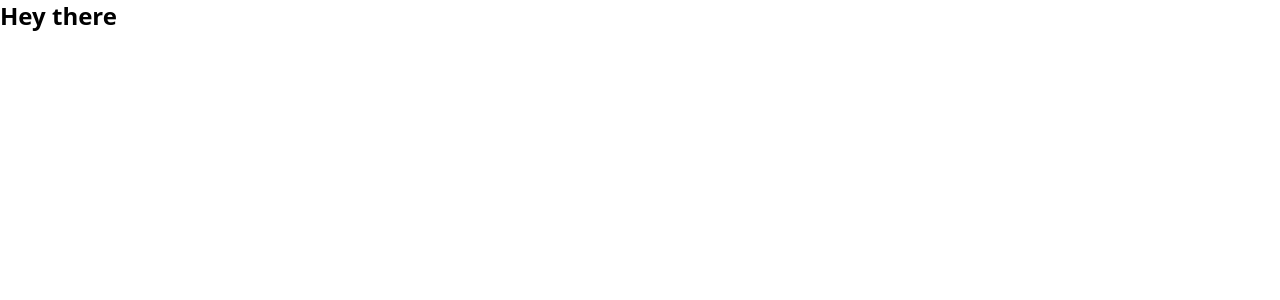
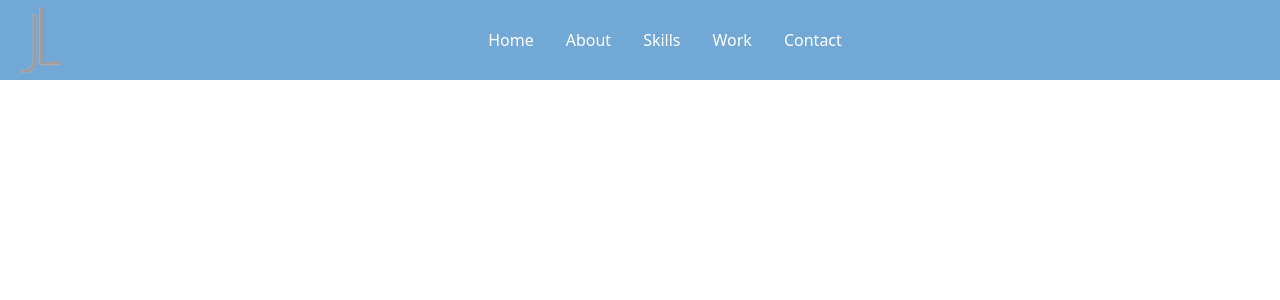
Before and after one commit to Jonathan2025/Portfolio, a React (Create React App) app: page / in a window 1280 px wide. Shown: the top 300 px of the page. Built offline with nearby package versions, Linux system fonts and the light colour scheme.

Commit message:
working on the nav bar component

```diff
--- a/package.json
+++ b/package.json
@@ -8,6 +8,7 @@
     "@testing-library/user-event": "^13.5.0",
     "react": "^18.2.0",
     "react-dom": "^18.2.0",
+    "react-icons": "^4.8.0",
     "react-scripts": "5.0.1",
     "tailwindcss": "^3.3.2",
     "web-vitals": "^2.1.4"
--- a/src/App.js
+++ b/src/App.js
@@ -1,8 +1,9 @@
+import NavBar from "./components/NavBar";
 
 function App() {
   return (
     <div className="App">
-      <h1 className="text-2xl font-bold">Hey there</h1>
+      <NavBar />
     </div>
   );
 }
--- /dev/null
+++ b/src/components/Home.jsx
@@ -0,0 +1,13 @@
+import React from 'react'
+import {HiArrowNarrowRight} from 'react-icons/fa'
+
+
+const Home = () => {
+  return (
+    <div>
+
+    </div>
+  )
+}
+
+export default Home
--- /dev/null
+++ b/src/components/NavBar.jsx
@@ -0,0 +1,54 @@
+import React, {useState} from 'react'
+import {FaBars, FaTimes} from 'react-icons/fa'
+import Logo from '../assets/logo.webp'
+
+
+const NavBar = () => {
+    const [nav, setNav] = useState(false)
+    const handleClick = () => setNav(!nav) // basically when clicked we will set it to its opposite
+
+
+
+  return (
+    <div className="fixed w-full h-[80px] flex justify-between items-center px-4 bg-[#72a8d5] text-white">
+        <div>
+            <img src ={Logo} alt="Logo Image" style={{width: '50px'}} />
+        </div>
+
+
+    {/* This will be the menu */}
+
+            <ul className="hidden md:flex">
+                <li>Home</li>
+                <li>About</li>
+                <li>Skills</li>
+                <li>Work</li>
+                <li>Contact</li>
+            </ul>
+
+
+        {/* The hamburger */}
+        <div onClick={handleClick} className="md:hidden z-10">
+            {/* Allow the user to click into and out of the hamburger */}
+            {!nav ? <FaBars /> : <FaTimes />}
+        </div>
+
+        {/* mobile menu, when the nav is not false, then it will show */}
+        <ul className={!nav ? 'hidden' : 'absolute top-0 left-0 w-full h-screen bg-[#72a8d5] flex flex-col justify-center items-center'}>
+            <li className='py-6 text-4xl'>Home</li>
+            <li className='py-6 text-4xl'>About</li>
+            <li className='py-6 text-4xl'>Skills</li>
+            <li className='py-6 text-4xl'>Work</li>
+            <li className='py-6 text-4xl'>Contact</li>
+        </ul>
+
+        {/* social icons */}
+        <div className="">
+
+        </div>
+
+    </div>
+  )
+}
+
+export default NavBar
--- a/src/index.css
+++ b/src/index.css
@@ -1,3 +1,10 @@
 @tailwind base;
 @tailwind components;
 @tailwind utilities;
+
+@layer base {
+    li {
+        @apply px-4;
+        @apply cursor-pointer;
+    }
+}
```
Also changed, not shown: src/assets/logo.webp (added), 1 other file (tests, documents, lock files or other folders).
